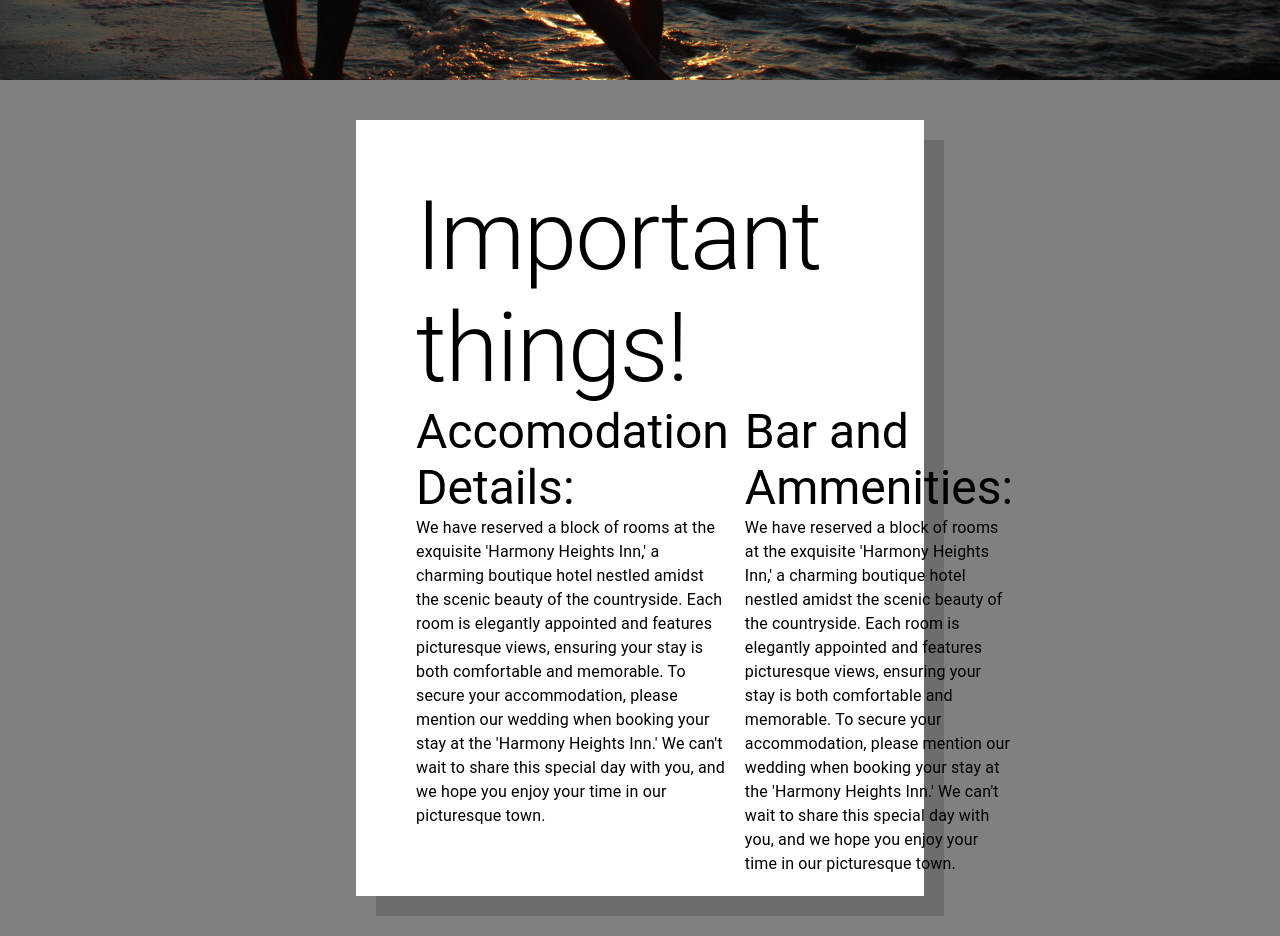
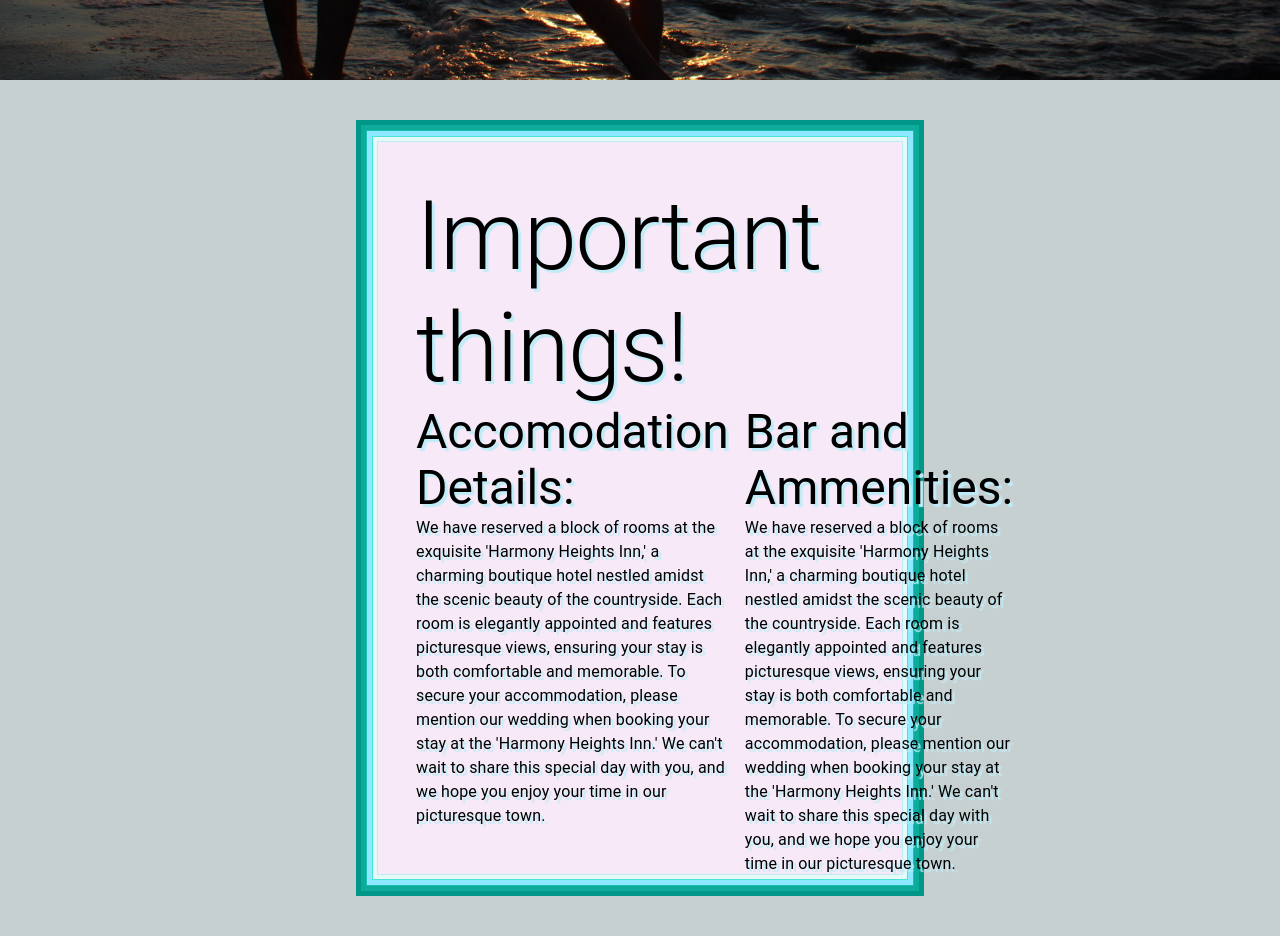
Before and after one commit to JackCotter/WeddingRSVP, a Next.js app in the folder client/: page / in a window 1280 px wide. Shown: the part 720-1656 px from the top of the page. Built offline with nearby package versions, Linux system fonts and the light colour scheme.

Commit message:
change border

```diff
--- a/client/styles/Home.module.css
+++ b/client/styles/Home.module.css
@@ -6,7 +6,7 @@
   align-items: center;
   width: 100%;
   height: 100%;
-  background-color: gray;
+  background-color: #c7d0d1;
 }
 
 .main-page {
@@ -67,9 +67,31 @@
   top: 13%;
 }
 
+.important-info {
+  background-color: #f7e9f7;
+  background-size: cover;
+  margin-top: 5vh;
+  margin-bottom: 5vh;
+  padding: 7.5vh;
+  font-family: 'Dancing Script', cursive;
+  position: relative;
+  height: 82vh;
+  width: 35vw;
+  box-shadow:
+	  inset #009688 0 0 0 5px,
+    inset #059c8e 0 0 0 1px,
+    inset #0cab9c 0 0 0 10px,
+    inset #1fbdae 0 0 0 11px,
+    inset #8ce9ff 0 0 0 16px,
+    inset #48e4d6 0 0 0 17px,
+    inset #e5f9f7 0 0 0 21px,
+    inset #bfecf7 0 0 0 22px;
+  text-shadow: 3px 3px 1px #bfecf7;
+}
+
 .cursive-h1 {
   font-family: 'Dancing Script', cursive;
-  font-size: 8vh;
+  font-size: 4vh;
 }
 .cursive-h3 {
   font-family: 'Dancing Script', cursive;
@@ -130,15 +152,15 @@
   }
   .cursive-h1 {
     font-family: 'Dancing Script', cursive;
-  font-size: 3vh;
+    font-size: 4vh;
   }
   .cursive-h3 {
     font-family: 'Dancing Script', cursive;
-  font-size: 2vh;
+    font-size: 2.5vh;
   }
   .cursive-body {
     font-family: 'Dancing Script', cursive;
-  font-size: 1.5vh;
+    font-size: 1.7vh;
   }
   .hero-container {
     display: flex;
@@ -151,24 +173,3 @@
     flex-direction: column;
   }
 }
-.important-info {
-  background-color: #f7e9f7;
-  background-size: cover;
-  margin-top: 5vh;
-  margin-bottom: 5vh;
-  padding: 7.5vh;
-  font-family: 'Dancing Script', cursive;
-  position: relative;
-  height: 82vh;
-  width: 35vw;
-  background: white;
-  border-radius: 0% 0% 0% 0% / 0% 0% 0% 0% ;
-  box-shadow: 20px 20px rgba(0,0,0,.15);
-  transition: all .4s ease;
-}
-
-.important-info:hover {
-  border-radius: 0% 0% 50% 50% / 0% 0% 5% 5% ;
-  box-shadow: 10px 10px rgba(0,0,0,.25);
-  translate: -5px -5px;
-}
```
Lines whose indentation alone changed are shown as unchanged.
